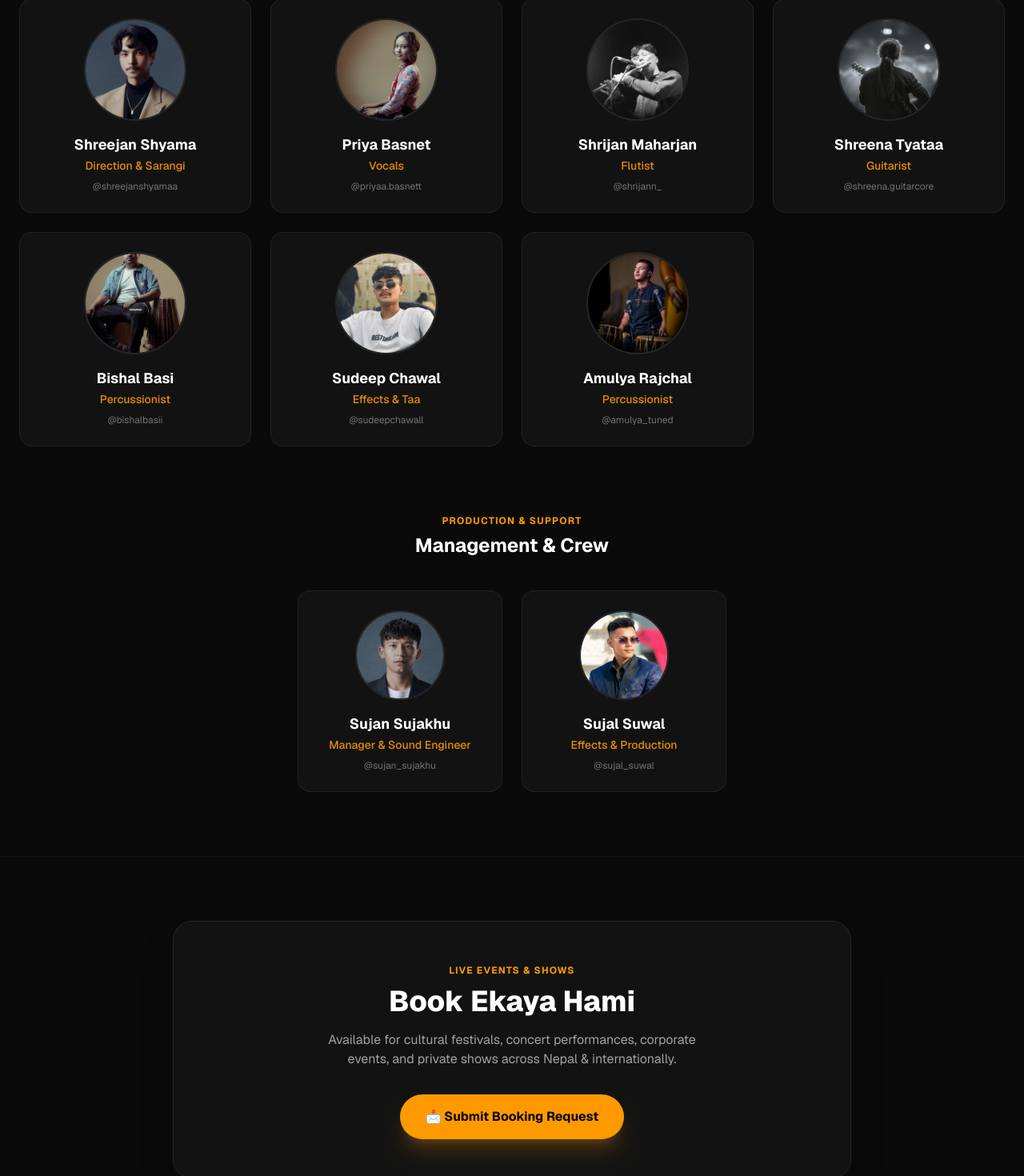
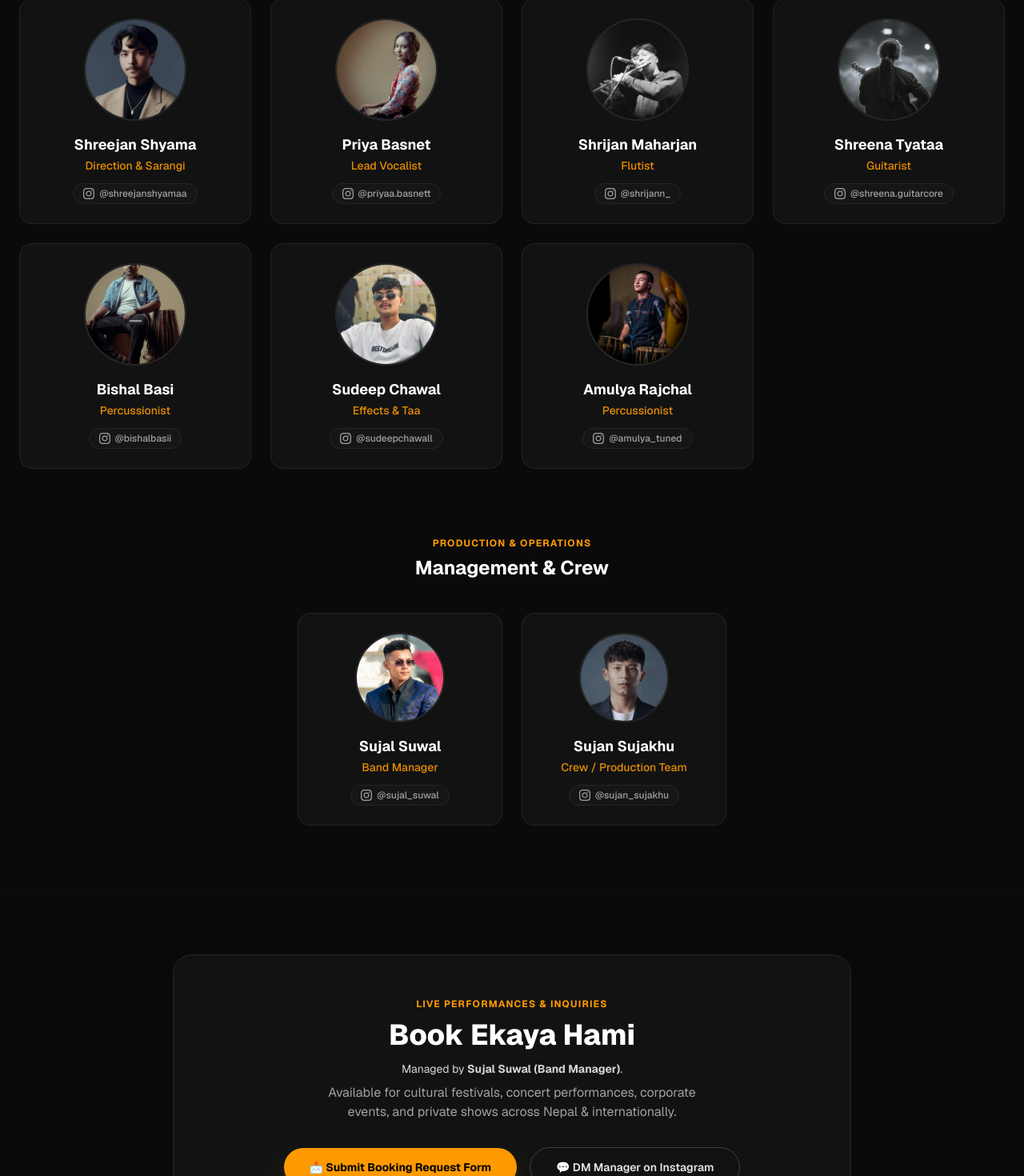
Before and after one commit to shrijann/ekaya-website, a Next.js app: page /ekaya-website/ in a window 1280 px wide. Shown: the part 2321-3791 px from the top of the page at 80% size. Built offline with nearby package versions, Linux system fonts and the light colour scheme.

Commit message:
Fix member insta links, update Sujal Suwal as Manager, Priya as Lead Vocalist, and add direct DM button

```diff
--- a/src/app/page.tsx
+++ b/src/app/page.tsx
@@ -10,18 +10,18 @@ export default function Home() {
   const [bookingStatus, setBookingStatus] = useState('');
 
   const musicians = [
-    { name: 'Shreejan Shyama', role: 'Direction & Sarangi', handle: '@shreejanshyamaa', img: '/ekaya-website/images/members/shreejanshyama.jpg' },
-    { name: 'Priya Basnet', role: 'Vocals', handle: '@priyaa.basnett', img: '/ekaya-website/images/members/priya.jpg' },
-    { name: 'Shrijan Maharjan', role: 'Flutist', handle: '@shrijann_', img: '/ekaya-website/images/members/shrijan.jpg' },
-    { name: 'Shreena Tyataa', role: 'Guitarist', handle: '@shreena.guitarcore', img: '/ekaya-website/images/members/shreena.jpg' },
-    { name: 'Bishal Basi', role: 'Percussionist', handle: '@bishalbasii', img: '/ekaya-website/images/members/bishalbasi.jpg' },
-    { name: 'Sudeep Chawal', role: 'Effects & Taa', handle: '@sudeepchawall', img: '/ekaya-website/images/members/sudeep.jpg' },
-    { name: 'Amulya Rajchal', role: 'Percussionist', handle: '@amulya_tuned', img: '/ekaya-website/images/members/amulya.jpg' },
+    { name: 'Shreejan Shyama', role: 'Direction & Sarangi', handle: '@shreejanshyamaa', link: 'https://instagram.com/shreejanshyamaa', img: '/ekaya-website/images/members/shreejanshyama.jpg' },
+    { name: 'Priya Basnet', role: 'Lead Vocalist', handle: '@priyaa.basnett', link: 'https://instagram.com/priyaa.basnett', img: '/ekaya-website/images/members/priya.jpg' },
+    { name: 'Shrijan Maharjan', role: 'Flutist', handle: '@shrijann_', link: 'https://instagram.com/shrijann_', img: '/ekaya-website/images/members/shrijan.jpg' },
+    { name: 'Shreena Tyataa', role: 'Guitarist', handle: '@shreena.guitarcore', link: 'https://instagram.com/shreena.guitarcore', img: '/ekaya-website/images/members/shreena.jpg' },
+    { name: 'Bishal Basi', role: 'Percussionist', handle: '@bishalbasii', link: 'https://instagram.com/bishalbasii', img: '/ekaya-website/images/members/bishalbasi.jpg' },
+    { name: 'Sudeep Chawal', role: 'Effects & Taa', handle: '@sudeepchawall', link: 'https://instagram.com/sudeepchawall', img: '/ekaya-website/images/members/sudeep.jpg' },
+    { name: 'Amulya Rajchal', role: 'Percussionist', handle: '@amulya_tuned', link: 'https://instagram.com/amulya_tuned', img: '/ekaya-website/images/members/amulya.jpg' },
   ];
 
   const management = [
-    { name: 'Sujan Sujakhu', role: 'Manager & Sound Engineer', handle: '@sujan_sujakhu', img: '/ekaya-website/images/members/sujansujakhu.jpg' },
-    { name: 'Sujal Suwal', role: 'Effects & Production', handle: '@sujal_suwal', img: '/ekaya-website/images/members/sujalsuwal.jpg' },
+    { name: 'Sujal Suwal', role: 'Band Manager', handle: '@sujal_suwal', link: 'https://instagram.com/sujal_suwal', img: '/ekaya-website/images/members/sujalsuwal.jpg' },
+    { name: 'Sujan Sujakhu', role: 'Crew / Production Team', handle: '@sujan_sujakhu', link: 'https://instagram.com/sujan_sujakhu', img: '/ekaya-website/images/members/sujansujakhu.jpg' },
   ];
 
   const popularVideos = [
@@ -36,9 +36,9 @@ export default function Home() {
 
   const handleBookingSubmit = (e: React.FormEvent<HTMLFormElement>) => {
     e.preventDefault();
-    setBookingStatus('Thank you! Your booking request has been drafted. Redirecting to mail...');
+    setBookingStatus('Thank you! Your booking inquiry has been drafted for Manager Sujal Suwal. Opening mail...');
     setTimeout(() => {
-      window.location.href = `mailto:donoborie@gmail.com?subject=Ekaya Hami Performance Booking Request`;
+      window.location.href = `mailto:donoborie@gmail.com?subject=Ekaya Hami Performance Booking Inquiry (Attn: Sujal Suwal - Manager)`;
     }, 1200);
   };
 
@@ -70,7 +70,7 @@ export default function Home() {
         </div>
       </nav>
 
-      {/* Hero Header with Background */}
+      {/* Hero Header */}
       <header className="relative min-h-[85vh] flex flex-col items-center justify-center text-center px-6 overflow-hidden border-b border-neutral-900">
         <Image
           src="/ekaya-website/images/ekayaxdonob.jpg"
@@ -241,7 +241,17 @@ export default function Home() {
               </div>
               <h3 className="font-bold text-lg text-white group-hover:text-amber-500 transition-colors">{member.name}</h3>
               <p className="text-sm text-amber-500/90 font-medium mt-0.5">{member.role}</p>
-              <p className="text-xs text-neutral-500 mt-2">{member.handle}</p>
+
+              {/* Clickable Instagram Link */}
+              <a
+                href={member.link}
+                target="_blank"
+                rel="noreferrer"
+                className="inline-flex items-center space-x-1.5 text-xs text-neutral-400 hover:text-amber-500 font-medium mt-3 px-3 py-1 bg-neutral-900/80 rounded-full border border-neutral-800 hover:border-amber-500/40 transition-all"
+              >
+                <svg className="w-3.5 h-3.5 fill-current" viewBox="0 0 24 24"><path d="M12 2.163c3.204 0 3.584.012 4.85.07 3.252.148 4.771 1.691 4.919 4.919.058 1.265.069 1.645.069 4.849 0 3.205-.012 3.584-.069 4.849-.149 3.225-1.664 4.771-4.919 4.919-1.266.058-1.644.07-4.85.07-3.204 0-3.584-.012-4.849-.07-3.26-.149-4.771-1.699-4.919-4.92-.058-1.265-.07-1.644-.07-4.849 0-3.204.013-3.583.07-4.849.149-3.227 1.664-4.771 4.919-4.919 1.266-.057 1.645-.069 4.849-.069zm0-2.163c-3.259 0-3.667.014-4.947.072-4.358.2-6.78 2.618-6.98 6.98-.059 1.281-.073 1.689-.073 4.948 0 3.259.014 3.668.072 4.948.2 4.358 2.618 6.78 6.98 6.98 1.281.058 1.689.072 4.948.072 3.259 0 3.668-.014 4.948-.072 4.354-.2 6.782-2.618 6.979-6.98.059-1.28.073-1.689.073-4.948 0-3.259-.014-3.667-.072-4.947-.196-4.354-2.617-6.78-6.979-6.98-1.281-.059-1.69-.073-4.949-.073zm0 5.838c-3.403 0-6.162 2.759-6.162 6.162s2.759 6.163 6.162 6.163 6.162-2.759 6.162-6.163c0-3.403-2.759-6.162-6.162-6.162zm0 10.162c-2.209 0-4-1.79-4-4 0-2.209 1.791-4 4-4s4 1.791 4 4c0 2.21-1.791 4-4 4zm6.406-11.845c-.796 0-1.441.645-1.441 1.44s.645 1.44 1.441 1.44c.795 0 1.439-.645 1.439-1.44s-.644-1.44-1.439-1.44z"/></svg>
+                <span>{member.handle}</span>
+              </a>
             </div>
           ))}
         </div>
@@ -249,7 +259,7 @@ export default function Home() {
         {/* Management & Sound Team */}
         <div className="mt-20">
           <div className="text-center mb-10">
-            <span className="text-amber-500 text-xs font-bold uppercase tracking-widest">Production & Support</span>
+            <span className="text-amber-500 text-xs font-bold uppercase tracking-widest">Production & Operations</span>
             <h3 className="text-2xl font-bold text-white mt-1">Management & Crew</h3>
           </div>
           <div className="flex flex-wrap justify-center gap-6">
@@ -268,28 +278,52 @@ export default function Home() {
                 </div>
                 <h4 className="font-bold text-lg text-white group-hover:text-amber-500 transition-colors">{member.name}</h4>
                 <p className="text-sm text-amber-500/90 font-medium mt-0.5">{member.role}</p>
-                <p className="text-xs text-neutral-500 mt-2">{member.handle}</p>
+
+                {/* Clickable Instagram Link */}
+                <a
+                  href={member.link}
+                  target="_blank"
+                  rel="noreferrer"
+                  className="inline-flex items-center space-x-1.5 text-xs text-neutral-400 hover:text-amber-500 font-medium mt-3 px-3 py-1 bg-neutral-900/80 rounded-full border border-neutral-800 hover:border-amber-500/40 transition-all"
+                >
+                  <svg className="w-3.5 h-3.5 fill-current" viewBox="0 0 24 24"><path d="M12 2.163c3.204 0 3.584.012 4.85.07 3.252.148 4.771 1.691 4.919 4.919.058 1.265.069 1.645.069 4.849 0 3.205-.012 3.584-.069 4.849-.149 3.225-1.664 4.771-4.919 4.919-1.266.058-1.644.07-4.85.07-3.204 0-3.584-.012-4.849-.07-3.26-.149-4.771-1.699-4.919-4.92-.058-1.265-.07-1.644-.07-4.849 0-3.204.013-3.583.07-4.849.149-3.227 1.664-4.771 4.919-4.919 1.266-.057 1.645-.069 4.849-.069zm0-2.163c-3.259 0-3.667.014-4.947.072-4.358.2-6.78 2.618-6.98 6.98-.059 1.281-.073 1.689-.073 4.948 0 3.259.014 3.668.072 4.948.2 4.358 2.618 6.78 6.98 6.98 1.281.058 1.689.072 4.948.072 3.259 0 3.668-.014 4.948-.072 4.354-.2 6.782-2.618 6.979-6.98.059-1.28.073-1.689.073-4.948 0-3.259-.014-3.667-.072-4.947-.196-4.354-2.617-6.78-6.979-6.98-1.281-.059-1.69-.073-4.949-.073zm0 5.838c-3.403 0-6.162 2.759-6.162 6.162s2.759 6.163 6.162 6.163 6.162-2.759 6.162-6.163c0-3.403-2.759-6.162-6.162-6.162zm0 10.162c-2.209 0-4-1.79-4-4 0-2.209 1.791-4 4-4s4 1.791 4 4c0 2.21-1.791 4-4 4zm6.406-11.845c-.796 0-1.441.645-1.441 1.44s.645 1.44 1.441 1.44c.795 0 1.439-.645 1.439-1.44s-.644-1.44-1.439-1.44z"/></svg>
+                  <span>{member.handle}</span>
+                </a>
               </div>
             ))}
           </div>
         </div>
       </section>
 
-      {/* Interactive Booking System */}
+      {/* Interactive Booking & Inquiries Section */}
       <section id="booking" className="py-20 px-6 max-w-4xl mx-auto">
         <div className="bg-[#121212] border border-neutral-800 rounded-3xl p-8 sm:p-12 text-center relative overflow-hidden shadow-2xl">
-          <span className="text-amber-500 text-xs font-bold uppercase tracking-widest">Live Events & Shows</span>
-          <h2 className="text-3xl sm:text-4xl font-extrabold text-white mt-2 mb-4">Book Ekaya Hami</h2>
+          <span className="text-amber-500 text-xs font-bold uppercase tracking-widest">Live Performances & Inquiries</span>
+          <h2 className="text-3xl sm:text-4xl font-extrabold text-white mt-2 mb-3">Book Ekaya Hami</h2>
+          <p className="text-neutral-300 text-xs sm:text-sm max-w-lg mx-auto mb-2">
+            Managed by <strong>Sujal Suwal (Band Manager)</strong>.
+          </p>
           <p className="text-neutral-400 text-sm sm:text-base max-w-lg mx-auto mb-8">
             Available for cultural festivals, concert performances, corporate events, and private shows across Nepal & internationally.
           </p>
 
-          <button
-            onClick={() => setIsBookingOpen(true)}
-            className="bg-amber-500 hover:bg-amber-400 text-black font-bold px-8 py-4 rounded-full transition-all transform hover:scale-105 shadow-xl shadow-amber-500/20"
-          >
-            📩 Submit Booking Request
-          </button>
+          <div className="flex flex-wrap justify-center items-center gap-4">
+            <button
+              onClick={() => setIsBookingOpen(true)}
+              className="bg-amber-500 hover:bg-amber-400 text-black font-bold px-8 py-3.5 rounded-full transition-all transform hover:scale-105 shadow-xl shadow-amber-500/20 text-sm"
+            >
+              📩 Submit Booking Request Form
+            </button>
+
+            <a
+              href="https://instagram.com/sujal_suwal"
+              target="_blank"
+              rel="noreferrer"
+              className="border border-neutral-700 hover:border-amber-500/60 hover:bg-neutral-900 text-neutral-200 font-semibold px-8 py-3.5 rounded-full transition-all transform hover:scale-105 text-sm flex items-center space-x-2"
+            >
+              <span>💬 DM Manager on Instagram</span>
+            </a>
+          </div>
         </div>
       </section>
 
@@ -304,7 +338,9 @@ export default function Home() {
               ✕
             </button>
             <h3 className="text-2xl font-bold text-amber-500 mb-1">Performance Inquiry</h3>
-            <p className="text-xs text-neutral-400 mb-6">Fill out event details to book Ekaya Hami for your event.</p>
+            <p className="text-xs text-neutral-400 mb-6">
+              Inquiries are received directly by <strong>Sujal Suwal (Manager)</strong>.
+            </p>
 
             <form onSubmit={handleBookingSubmit} className="space-y-4 text-left">
               <div>
@@ -347,7 +383,7 @@ export default function Home() {
 
       {/* Footer */}
       <footer className="py-12 border-t border-neutral-900 text-center text-xs text-neutral-500 space-y-2">
-        <p className="text-sm text-neutral-300 font-medium">For Bookings & Press: Contact via Instagram @ekayahami</p>
+        <p className="text-sm text-neutral-300 font-medium">For Bookings & Press: Contact Manager Sujal Suwal (@sujal_suwal)</p>
         <p>© {new Date().getFullYear()} Ekaya Hami • Managed under donob orie. All rights reserved.</p>
       </footer>
     </div>
```
